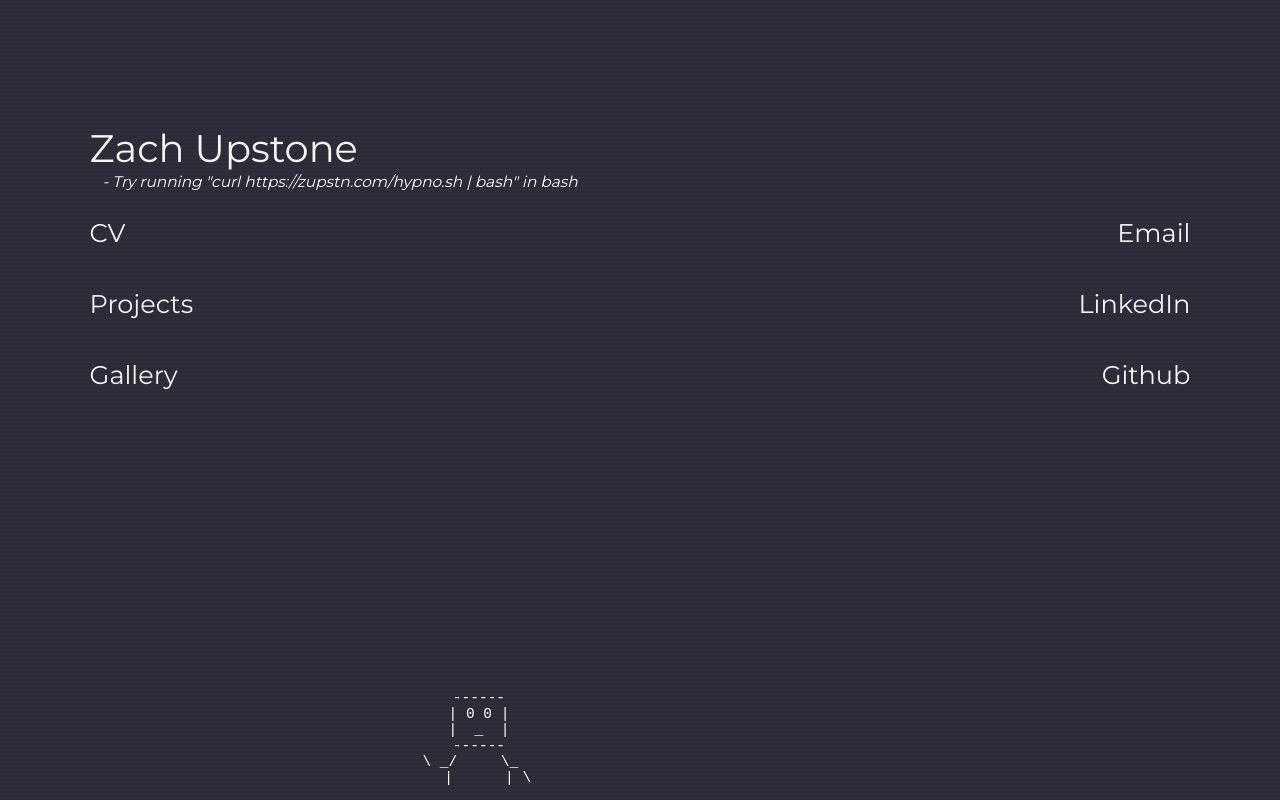
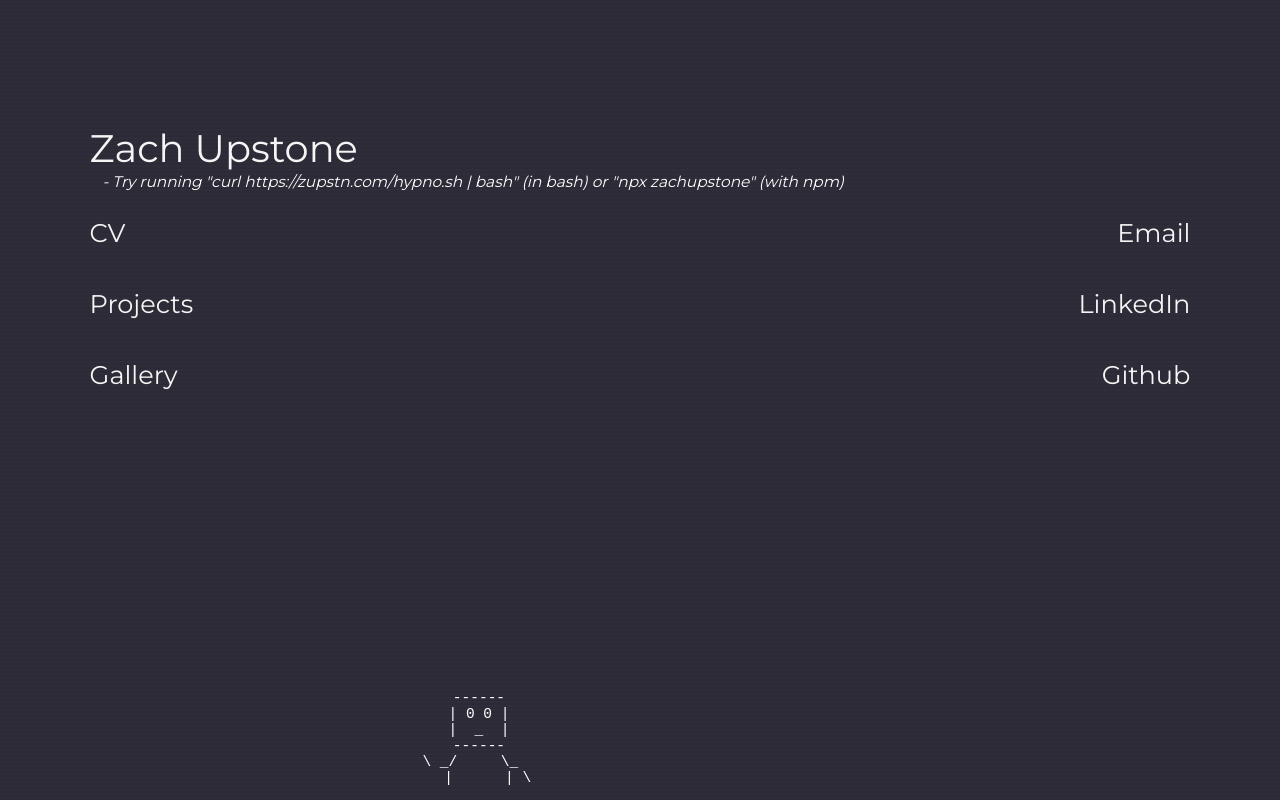
Before and after one commit to zu213/zupstn-website, a React (Create React App) app: page / in a window 1280 px wide. Built offline with nearby package versions, Linux system fonts and the light colour scheme.

Commit message:
Added business card note

```diff
--- a/src/App.js
+++ b/src/App.js
@@ -92,7 +92,7 @@ function Home() {
           </Link>
         </div>
         <div className='tagLine'>
-          - Try running "curl https://zupstn.com/hypno.sh | bash" in bash
+          - Try running "curl https://zupstn.com/hypno.sh | bash" (in bash) or "npx zachupstone" (with npm)
         </div>
       </div>
 
```
